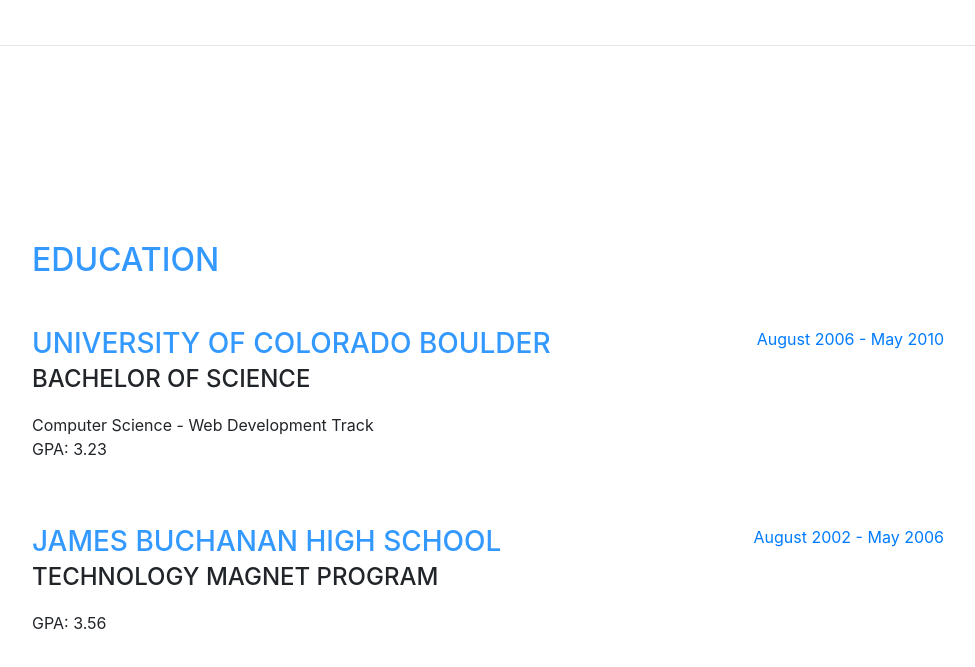
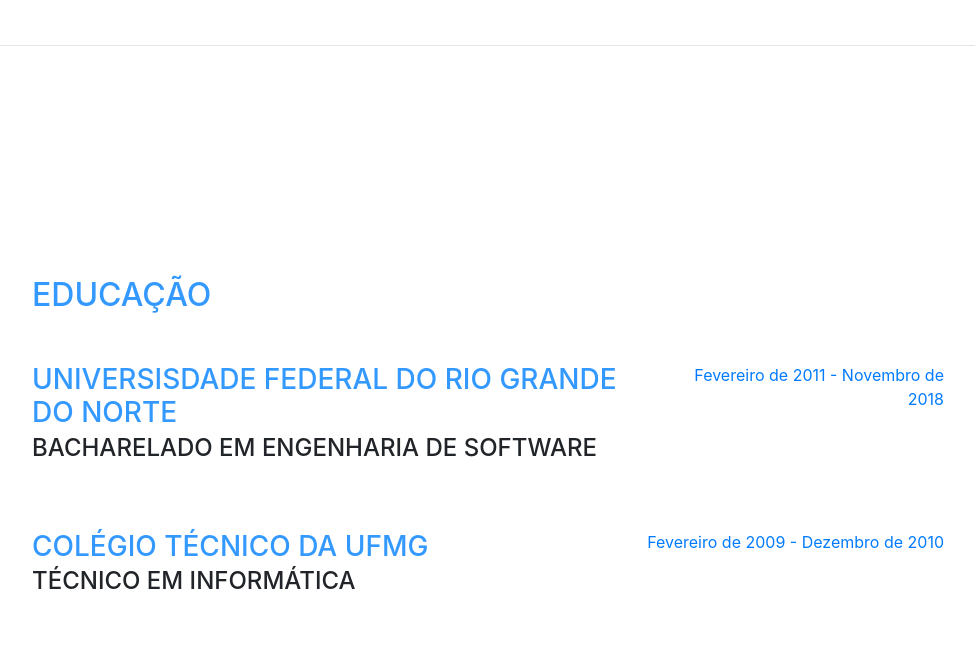
Before and after one commit to vinaud/vinaud.github.io, a website with bundled scripts: page index.html in a window 1280 px wide. Shown: the part 1849-2516 px from the top of the page, without its empty margins (288-1263 px from the left). Built offline with nearby package versions, Linux system fonts and the light colour scheme; a web font is replaced by a local one.

Commit message:
Preenchido campo de educação

```diff
--- a/index.html
+++ b/index.html
@@ -145,28 +145,25 @@
 
     <section class="resume-section p-3 p-lg-5 d-flex align-items-center" id="education">
       <div class="w-100">
-        <h2 class="mb-5">Education</h2>
+        <h2 class="mb-5">Educação</h2>
 
         <div class="resume-item d-flex flex-column flex-md-row justify-content-between mb-5">
           <div class="resume-content">
-            <h3 class="mb-0">University of Colorado Boulder</h3>
-            <div class="subheading mb-3">Bachelor of Science</div>
-            <div>Computer Science - Web Development Track</div>
-            <p>GPA: 3.23</p>
+            <h3 class="mb-0">Universisdade Federal do Rio Grande do Norte</h3>
+            <div class="subheading mb-3">Bacharelado em Engenharia de Software</div>
           </div>
           <div class="resume-date text-md-right">
-            <span class="text-primary">August 2006 - May 2010</span>
+            <span class="text-primary">Fevereiro de 2011 - Novembro de 2018</span>
           </div>
         </div>
 
         <div class="resume-item d-flex flex-column flex-md-row justify-content-between">
           <div class="resume-content">
-            <h3 class="mb-0">James Buchanan High School</h3>
-            <div class="subheading mb-3">Technology Magnet Program</div>
-            <p>GPA: 3.56</p>
+            <h3 class="mb-0">Colégio Técnico da UFMG</h3>
+            <div class="subheading mb-3">Técnico em Informática</div>
           </div>
           <div class="resume-date text-md-right">
-            <span class="text-primary">August 2002 - May 2006</span>
+            <span class="text-primary">Fevereiro de 2009 - Dezembro de 2010</span>
           </div>
         </div>
 
```
